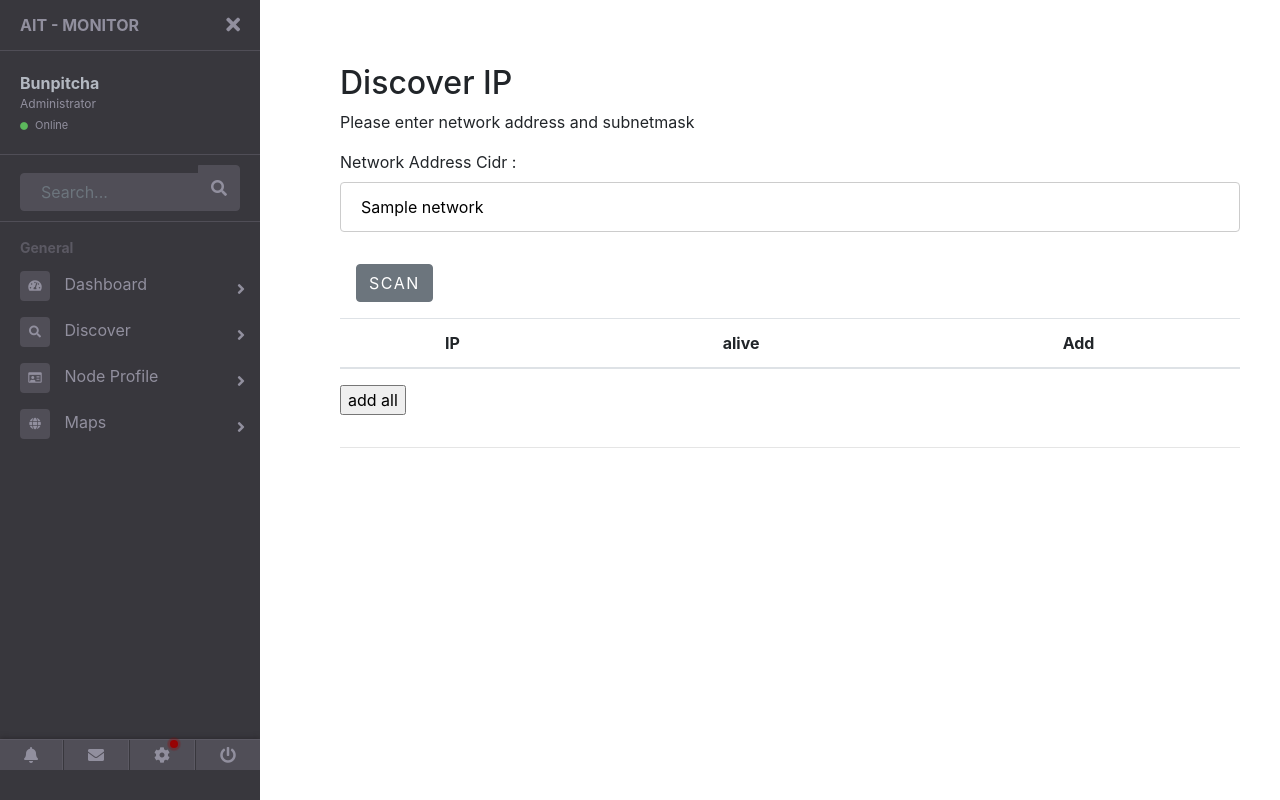
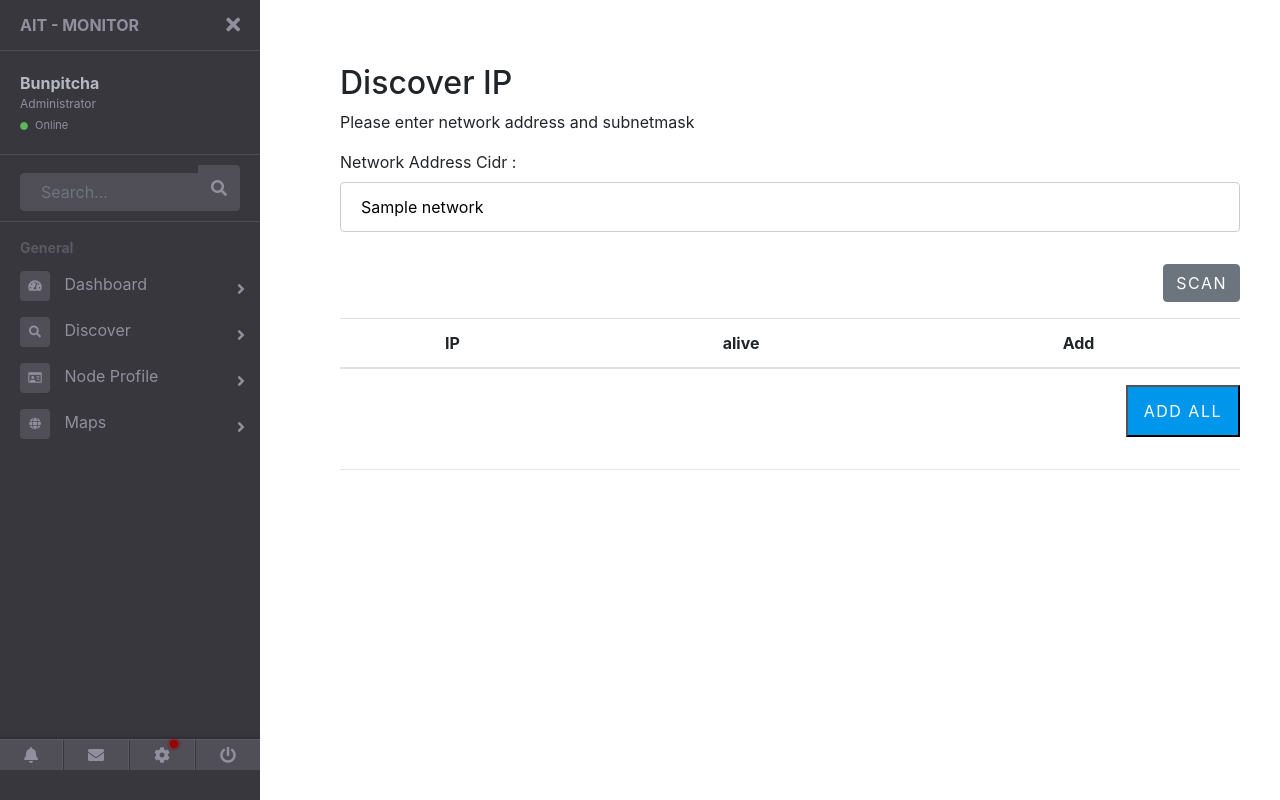
Before and after one commit to buababysunsol/Network-Monitoring, a Django app: template network_monitoring/discover/templates/discover/test_discover.html in a window 1280 px wide. Run offline with Django 3.2, Linux system fonts and the light colour scheme; the template is opened without the code that fills it: most values are stand-ins (such as "Sample title", 1, 10 or a date in 2020); lists and menus that the app fills with data are empty; parts of the project's set-up code (start-up, migrations or seed data) failed here and were passed over; some libraries are stand-ins or nearby versions.

Commit message:
change colors

```diff
--- a/network_monitoring/discover/static/discover/discover_css.css
+++ b/network_monitoring/discover/static/discover/discover_css.css
@@ -527,10 +527,11 @@ input[type=text], select {
   margin-right: 25px;
 }
 
+
 .btn {
   display: inline-block;
   letter-spacing: 1.5px;
-  padding: 1rem 1rem;
+  padding: 0.75rem 1rem;
   text-align: center;
   text-decoration: none;
   text-transform: uppercase;
@@ -540,7 +541,7 @@ input[type=text], select {
 
 .btn-swipe{
     position: relative;
-    background-color: #000;
+    background-color: #2b3a42;
     z-index: 0;
     overflow: hidden;
     transition: color 0.3s cubic-bezier(0, .25, .5, 1);
@@ -581,3 +582,116 @@ input[type=text], select {
 .btn-swipe:active {
   color: #000;
 }
+
+.btn-swipe{
+    position: relative;
+    background-color: #0096EC;
+    z-index: 0;
+    overflow: hidden;
+    transition: color 0.3s cubic-bezier(0, .25, .5, 1);
+}
+.btn-swipe.no-bg {
+  background: none;
+  box-shadow: inset 0 0 0 2px #fff;
+}
+
+.btn-swipe:before {
+  content: "";
+  position: absolute;
+  top: 0;
+  bottom: 0;
+  left: 0;
+  z-index: -1;
+  width: 100%;
+  transform: translateX(-115%);
+  transition: all 0.3s cubic-bezier(0, .25, .5, 1);
+  background-color: #fff;
+}
+
+
+
+.btn1 {
+  display: inline-block;
+  letter-spacing: 1.5px;
+  padding: 0.75rem 1rem;
+  text-align: center;
+  text-decoration: none;
+  text-transform: uppercase;
+  color: #fff;
+  margin-left: 1rem;
+}
+
+.btn1-swipe{
+    position: relative;
+    background-color: #C1003E;
+    z-index: 0;
+    overflow: hidden;
+    transition: color 0.3s cubic-bezier(0, .25, .5, 1);
+}
+.btn1-swipe.no-bg {
+  background: none;
+  box-shadow: inset 0 0 0 2px #fff;
+}
+
+.btn1-swipe:before {
+  content: "";
+  position: absolute;
+  top: 0;
+  bottom: 0;
+  left: 0;
+  z-index: -1;
+  width: 100%;
+  transform: translateX(-115%);
+  transition: all 0.3s cubic-bezier(0, .25, .5, 1);
+  background-color: #fff;
+}
+
+.btn1-swipe.angle::before {
+  transform: skewX(-35deg) translateX(-115%);
+}
+
+.btn1-swipe:hover::before,
+.btn1-swipe:active::before {
+  transform: translateX(0) scaleX(1.35);
+}
+
+.btn1-swipe.angle:hover::before,
+.btn1-swipe.angle:active::before {
+  transform: skewX(-15deg) translateX(0) scaleX(1.35);
+}
+
+.btn1-swipe:hover,
+.btn1-swipe:active {
+  color: #000;
+}
+
+.btn1-swipe{
+    position: relative;
+    background-color: #0096EC;
+    z-index: 0;
+    float: right;
+    overflow: hidden;
+    transition: color 0.3s cubic-bezier(0, .25, .5, 1);
+}
+.btn1-swipe.no-bg {
+  background: none;
+  box-shadow: inset 0 0 0 2px #fff;
+}
+
+.btn1-swipe:before {
+  content: "";
+  position: absolute;
+  top: 0;
+  bottom: 0;
+  left: 0;
+  z-index: -1;
+  width: 100%;
+  transform: translateX(-115%);
+  transition: all 0.3s cubic-bezier(0, .25, .5, 1);
+  background-color: #fff;
+}
+
+.btn-set{
+    float: right;
+    background: #918f9e;
+}
```
